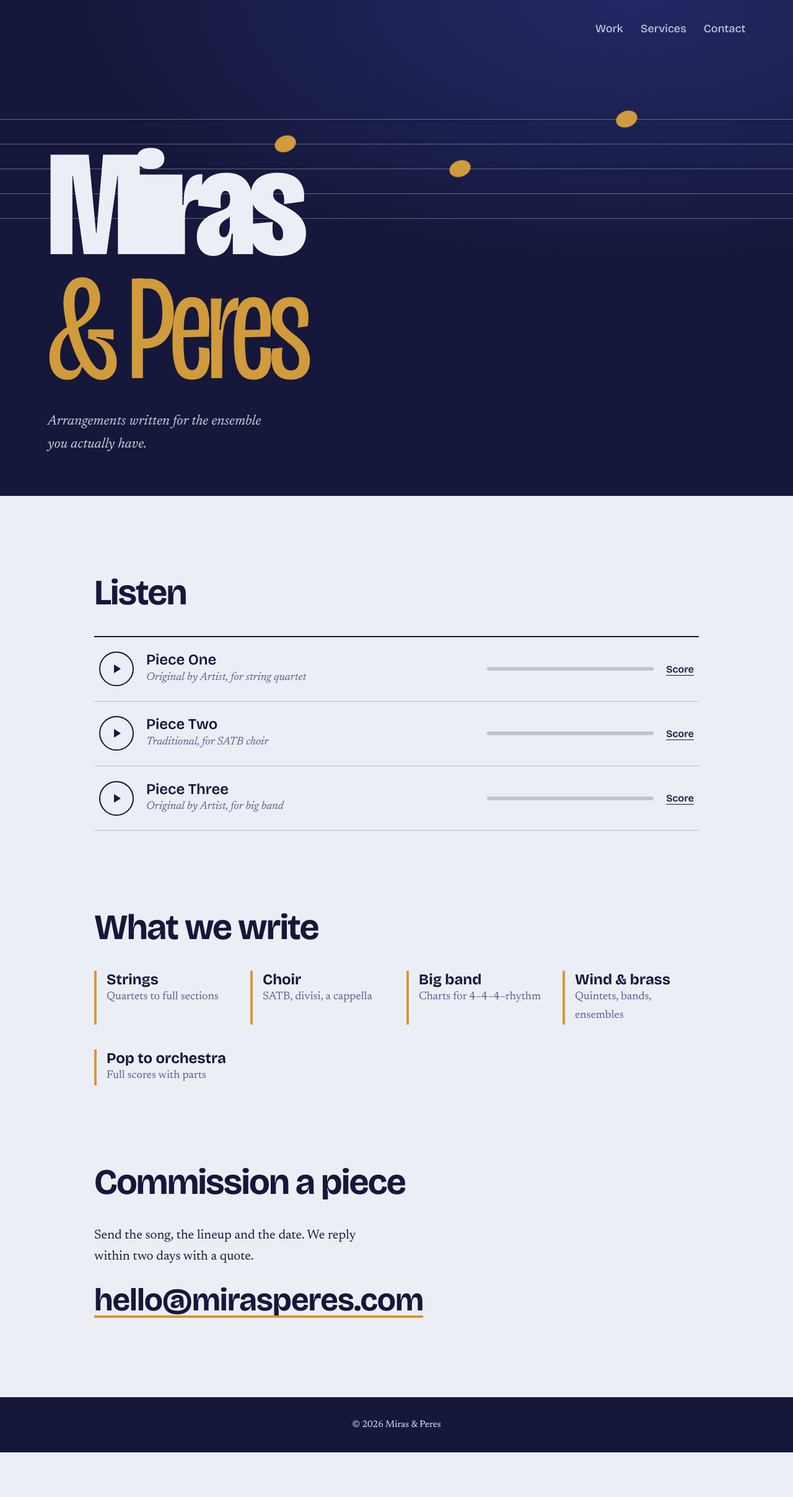
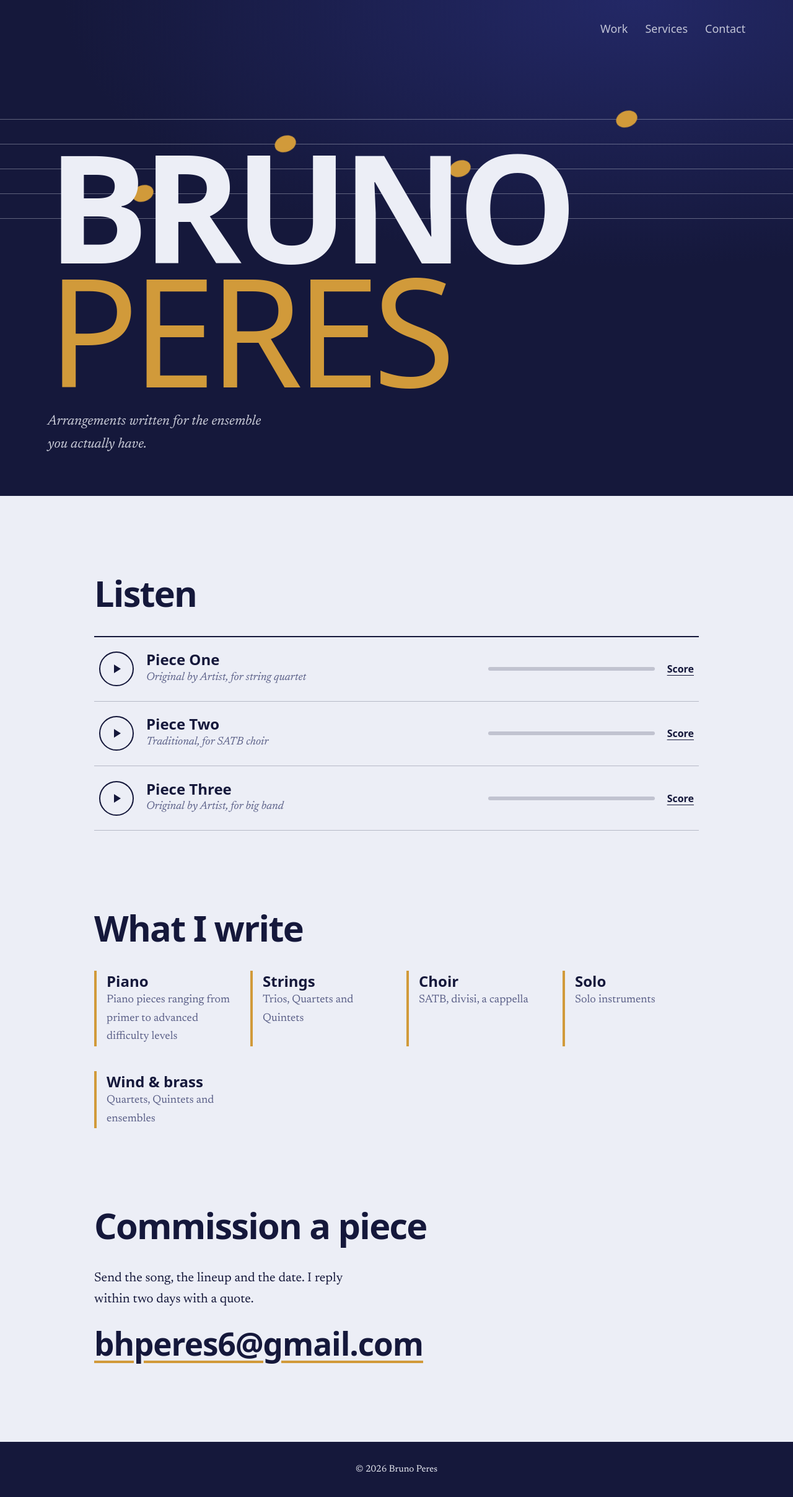
Before and after one commit to neonabuko/mirasperes.github.io, a website built with Vite: page index.html in a window 1280 px wide. Shown: the whole page at 62% size. Before the commit the page ends 2343 px from the top, so only its background shows below. Built offline with nearby package versions, Linux system fonts and the light colour scheme.

Commit message:
update with bruno's info

```diff
--- a/index.html
+++ b/index.html
@@ -1,13 +1,19 @@
-<!DOCTYPE html>
+<!doctype html>
 <html lang="en">
     <head>
-  <meta charset="UTF-8">
-  <meta name="viewport" content="width=device-width, initial-scale=1">
-  <title>Miras & Peres — Music Arrangers</title>
-  <meta name="description" content="Freelance arrangers for strings, choir, big band and orchestra.">
-  <link rel="preconnect" href="https://fonts.googleapis.com">
-  <link rel="preconnect" href="https://fonts.gstatic.com" crossorigin>
-  <link href="https://fonts.googleapis.com/css2?family=Bricolage+Grotesque:opsz,wght@12..96,300..800&family=Newsreader:ital,opsz,wght@0,6..72,300..600;1,6..72,300..600&display=swap" rel="stylesheet">
+        <meta charset="UTF-8" />
+        <meta name="viewport" content="width=device-width, initial-scale=1" />
+        <title>Bruno Peres — Arranger</title>
+        <meta
+            name="description"
+            content="Freelance arrangers for strings, choir, big band and orchestra."
+        />
+        <link rel="preconnect" href="https://fonts.googleapis.com" />
+        <link rel="preconnect" href="https://fonts.gstatic.com" crossorigin />
+        <link
+            href="https://fonts.googleapis.com/css2?family=Bricolage+Grotesque:opsz,wght@12..96,300..800&family=Newsreader:ital,opsz,wght@0,6..72,300..600;1,6..72,300..600&display=swap"
+            rel="stylesheet"
+        />
         <script type="module" src="/src/main.js"></script>
     </head>
     <body>
@@ -18,11 +24,14 @@
                 <a href="#contact">Contact</a>
             </nav>
             <div class="staff" aria-hidden="true">
-      <span></span><span></span><span></span><span></span><span></span>
-      <i class="note n1"></i><i class="note n2"></i><i class="note n3"></i><i class="note n4"></i>
+                <span></span><span></span><span></span><span></span
+                ><span></span> <i class="note n1"></i><i class="note n2"></i
+                ><i class="note n3"></i><i class="note n4"></i>
             </div>
-    <h1><span>Miras</span><span class="amp">&amp; Peres</span></h1>
-    <p class="tag">Arrangements written for the ensemble you actually have.</p>
+            <h1><span>BRUNO</span><span class="amp">PERES</span></h1>
+            <p class="tag">
+                Arrangements written for the ensemble you actually have.
+            </p>
         </section>
 
         <main>
@@ -32,23 +41,46 @@
             </section>
 
             <section id="services">
-      <h2>What we write</h2>
+                <h2>What I write</h2>
                 <dl class="services">
-        <div><dt>Strings</dt><dd>Quartets to full sections</dd></div>
-        <div><dt>Choir</dt><dd>SATB, divisi, a cappella</dd></div>
-        <div><dt>Big band</dt><dd>Charts for 4–4–4–rhythm</dd></div>
-        <div><dt>Wind &amp; brass</dt><dd>Quintets, bands, ensembles</dd></div>
-        <div><dt>Pop to orchestra</dt><dd>Full scores with parts</dd></div>
+                    <div>
+                        <dt>Piano</dt>
+                        <dd>
+                            Piano pieces ranging from primer to advanced
+                            difficulty levels
+                        </dd>
+                    </div>
+                    <div>
+                        <dt>Strings</dt>
+                        <dd>Trios, Quartets and Quintets</dd>
+                    </div>
+                    <div>
+                        <dt>Choir</dt>
+                        <dd>SATB, divisi, a cappella</dd>
+                    </div>
+                    <div>
+                        <dt>Solo</dt>
+                        <dd>Solo instruments</dd>
+                    </div>
+                    <div>
+                        <dt>Wind &amp; brass</dt>
+                        <dd>Quartets, Quintets and ensembles</dd>
+                    </div>
                 </dl>
             </section>
 
             <section id="contact">
                 <h2>Commission a piece</h2>
-      <p>Send the song, the lineup and the date. We reply within two days with a quote.</p>
-      <a class="mail" href="mailto:hello@mirasperes.com">hello@mirasperes.com</a>
+                <p>
+                    Send the song, the lineup and the date. I reply within two
+                    days with a quote.
+                </p>
+                <a class="mail" href="mailto:hello@mirasperes.com"
+                    >bhperes6@gmail.com</a
+                >
             </section>
         </main>
 
-  <footer>© 2026 Miras &amp; Peres</footer>
+        <footer>© 2026 Bruno Peres</footer>
     </body>
 </html>
--- a/src/style.css
+++ b/src/style.css
@@ -4,106 +4,321 @@
     --paper: #eceef6;
     --brass: #d19a3a;
     --slate: #5b6088;
-  --display: 'Bricolage Grotesque', system-ui, sans-serif;
-  --body: 'Newsreader', Georgia, serif;
+    --display: "Cormorant Garamond", system-ui, sans-serif;
+    --body: "Newsreader", Georgia, serif;
 }
-* { box-sizing: border-box; margin: 0; }
-html { scroll-behavior: smooth; }
-body { font: 1.125rem/1.65 var(--body); background: var(--paper); color: var(--ink); }
-a { color: inherit; }
-:focus-visible { outline: 3px solid var(--brass); outline-offset: 3px; }
+* {
+    box-sizing: border-box;
+    margin: 0;
+}
+html {
+    scroll-behavior: smooth;
+}
+body {
+    font: 1.125rem/1.65 var(--body);
+    background: var(--paper);
+    color: var(--ink);
+}
+a {
+    color: inherit;
+}
+:focus-visible {
+    outline: 3px solid var(--brass);
+    outline-offset: 3px;
+}
 
 /* HERO */
 .hero {
-  position: relative; min-height: 100svh; overflow: hidden;
-  background: radial-gradient(120% 90% at 80% 0%, var(--ink-2), var(--ink) 60%);
+    position: relative;
+    min-height: 100svh;
+    overflow: hidden;
+    background: radial-gradient(
+        120% 90% at 80% 0%,
+        var(--ink-2),
+        var(--ink) 60%
+    );
     color: var(--paper);
-  display: flex; flex-direction: column; justify-content: flex-end;
+    display: flex;
+    flex-direction: column;
+    justify-content: flex-end;
     padding: 2rem clamp(1.25rem, 6vw, 5rem) clamp(2rem, 8vh, 5rem);
 }
-.hero nav { position: absolute; top: 2rem; right: clamp(1.25rem, 6vw, 5rem); display: flex; gap: 1.75rem; z-index: 2; }
-.hero nav a { text-decoration: none; font-family: var(--display); font-weight: 500; opacity: .8; }
-.hero nav a:hover { opacity: 1; color: var(--brass); }
+.hero nav {
+    position: absolute;
+    top: 2rem;
+    right: clamp(1.25rem, 6vw, 5rem);
+    display: flex;
+    gap: 1.75rem;
+    z-index: 2;
+}
+.hero nav a {
+    text-decoration: none;
+    font-family: var(--display);
+    font-weight: 500;
+    opacity: 0.8;
+}
+.hero nav a:hover {
+    opacity: 1;
+    color: var(--brass);
+}
 
 h1 {
-  position: relative; z-index: 1; display: flex; flex-direction: column;
-  font: 800 clamp(4.5rem, 19vw, 17rem)/.82 var(--display);
-  font-stretch: 75%; letter-spacing: -.045em;
+    position: relative;
+    z-index: 1;
+    display: flex;
+    flex-direction: column;
+    font: 800 clamp(4.5rem, 19vw, 17rem)/0.82 var(--display);
+    font-stretch: 75%;
+    letter-spacing: -0.045em;
 }
-h1 .amp { color: var(--brass); font-weight: 300; }
-.tag { position: relative; z-index: 1; margin-top: 2rem; max-width: 30ch; font-size: 1.4rem; font-style: italic; opacity: .85; }
+h1 .amp {
+    color: var(--brass);
+    font-weight: 300;
+}
+.tag {
+    position: relative;
+    z-index: 1;
+    margin-top: 2rem;
+    max-width: 30ch;
+    font-size: 1.4rem;
+    font-style: italic;
+    opacity: 0.85;
+}
 
 /* STAFF: five lines draw in once, notes land on them */
-.staff { position: absolute; inset: 0; pointer-events: none; }
+.staff {
+    position: absolute;
+    inset: 0;
+    pointer-events: none;
+}
 .staff span {
-  position: absolute; left: 0; right: 0; height: 1px; background: var(--paper); opacity: .35;
-  transform-origin: left; animation: draw 1.4s cubic-bezier(.2,.7,.2,1) both;
+    position: absolute;
+    left: 0;
+    right: 0;
+    height: 1px;
+    background: var(--paper);
+    opacity: 0.35;
+    transform-origin: left;
+    animation: draw 1.4s cubic-bezier(0.2, 0.7, 0.2, 1) both;
 }
-.staff span:nth-child(1) { top: 24%; animation-delay: .0s }
-.staff span:nth-child(2) { top: 29%; animation-delay: .1s }
-.staff span:nth-child(3) { top: 34%; animation-delay: .2s }
-.staff span:nth-child(4) { top: 39%; animation-delay: .3s }
-.staff span:nth-child(5) { top: 44%; animation-delay: .4s }
+.staff span:nth-child(1) {
+    top: 24%;
+    animation-delay: 0s;
+}
+.staff span:nth-child(2) {
+    top: 29%;
+    animation-delay: 0.1s;
+}
+.staff span:nth-child(3) {
+    top: 34%;
+    animation-delay: 0.2s;
+}
+.staff span:nth-child(4) {
+    top: 39%;
+    animation-delay: 0.3s;
+}
+.staff span:nth-child(5) {
+    top: 44%;
+    animation-delay: 0.4s;
+}
 .note {
-  position: absolute; width: 2.2rem; height: 1.6rem; margin: -.8rem 0 0 -1.1rem;
-  background: var(--brass); border-radius: 50%; transform: rotate(-20deg);
-  animation: land .9s cubic-bezier(.3,1.4,.5,1) both;
+    position: absolute;
+    width: 2.2rem;
+    height: 1.6rem;
+    margin: -0.8rem 0 0 -1.1rem;
+    background: var(--brass);
+    border-radius: 50%;
+    transform: rotate(-20deg);
+    animation: land 0.9s cubic-bezier(0.3, 1.4, 0.5, 1) both;
 }
-.n1 { left: 18%; top: 39%; animation-delay: 1.1s }
-.n2 { left: 36%; top: 29%; animation-delay: 1.25s }
-.n3 { left: 58%; top: 34%; animation-delay: 1.4s }
-.n4 { left: 79%; top: 24%; animation-delay: 1.55s }
-@keyframes draw { from { transform: scaleX(0) } }
-@keyframes land { from { transform: translateY(-2.5rem) rotate(-20deg); opacity: 0 } }
+.n1 {
+    left: 18%;
+    top: 39%;
+    animation-delay: 1.1s;
+}
+.n2 {
+    left: 36%;
+    top: 29%;
+    animation-delay: 1.25s;
+}
+.n3 {
+    left: 58%;
+    top: 34%;
+    animation-delay: 1.4s;
+}
+.n4 {
+    left: 79%;
+    top: 24%;
+    animation-delay: 1.55s;
+}
+@keyframes draw {
+    from {
+        transform: scaleX(0);
+    }
+}
+@keyframes land {
+    from {
+        transform: translateY(-2.5rem) rotate(-20deg);
+        opacity: 0;
+    }
+}
 
 /* SECTIONS */
-main section { max-width: 1040px; margin: 0 auto; padding: clamp(4rem, 10vw, 8rem) clamp(1.25rem, 5vw, 2rem) 0; }
-main section:last-child { padding-bottom: clamp(4rem, 10vw, 8rem); }
-h2 { font: 700 clamp(2.2rem, 5vw, 3.6rem)/1 var(--display); letter-spacing: -.03em; margin-bottom: 2.5rem; }
+main section {
+    max-width: 1040px;
+    margin: 0 auto;
+    padding: clamp(4rem, 10vw, 8rem) clamp(1.25rem, 5vw, 2rem) 0;
+}
+main section:last-child {
+    padding-bottom: clamp(4rem, 10vw, 8rem);
+}
+h2 {
+    font: 700 clamp(2.2rem, 5vw, 3.6rem)/1 var(--display);
+    letter-spacing: -0.03em;
+    margin-bottom: 2.5rem;
+}
 
 /* WORKS */
-.works { list-style: none; padding: 0; border-top: 2px solid var(--ink); }
+.works {
+    list-style: none;
+    padding: 0;
+    border-top: 2px solid var(--ink);
+}
 .work {
-  display: grid; grid-template-columns: 3.5rem 1fr minmax(80px, 28%) auto; gap: 1.25rem; align-items: center;
-  padding: 1.4rem .5rem; border-bottom: 1px solid color-mix(in srgb, var(--ink) 25%, transparent);
-  transition: background .2s;
+    display: grid;
+    grid-template-columns: 3.5rem 1fr minmax(80px, 28%) auto;
+    gap: 1.25rem;
+    align-items: center;
+    padding: 1.4rem 0.5rem;
+    border-bottom: 1px solid color-mix(in srgb, var(--ink) 25%, transparent);
+    transition: background 0.2s;
 }
-.work.on { background: var(--ink); color: var(--paper); border-color: var(--ink); }
-.work h3 { font: 600 1.5rem/1.2 var(--display); }
-.work p { color: var(--slate); font-style: italic; }
-.work.on p { color: color-mix(in srgb, var(--paper) 70%, transparent); }
+.work.on {
+    background: var(--ink);
+    color: var(--paper);
+    border-color: var(--ink);
+}
+.work h3 {
+    font: 600 1.5rem/1.2 var(--display);
+}
+.work p {
+    color: var(--slate);
+    font-style: italic;
+}
+.work.on p {
+    color: color-mix(in srgb, var(--paper) 70%, transparent);
+}
 .play {
-  width: 3.5rem; height: 3.5rem; border-radius: 50%; border: 2px solid currentColor;
-  background: none; color: inherit; cursor: pointer; display: grid; place-items: center;
-  transition: background .2s, color .2s, transform .15s;
+    width: 3.5rem;
+    height: 3.5rem;
+    border-radius: 50%;
+    border: 2px solid currentColor;
+    background: none;
+    color: inherit;
+    cursor: pointer;
+    display: grid;
+    place-items: center;
+    transition:
+        background 0.2s,
+        color 0.2s,
+        transform 0.15s;
 }
-.play svg { width: 1.5rem; height: 1.5rem; fill: currentColor; }
-.play:hover { background: var(--brass); border-color: var(--brass); color: var(--ink); }
-.play:active { transform: scale(.94); }
-.bar { height: 6px; background: color-mix(in srgb, currentColor 20%, transparent); border-radius: 3px; cursor: pointer; }
-.bar i { display: block; height: 100%; width: 0; background: var(--brass); border-radius: 3px; }
-.score { font: 600 1rem var(--display); text-decoration: underline; text-underline-offset: 4px; }
-.score:hover { color: var(--brass); }
+.play svg {
+    width: 1.5rem;
+    height: 1.5rem;
+    fill: currentColor;
+}
+.play:hover {
+    background: var(--brass);
+    border-color: var(--brass);
+    color: var(--ink);
+}
+.play:active {
+    transform: scale(0.94);
+}
+.bar {
+    height: 6px;
+    background: color-mix(in srgb, currentColor 20%, transparent);
+    border-radius: 3px;
+    cursor: pointer;
+}
+.bar i {
+    display: block;
+    height: 100%;
+    width: 0;
+    background: var(--brass);
+    border-radius: 3px;
+}
+.score {
+    font: 600 1rem var(--display);
+    text-decoration: underline;
+    text-underline-offset: 4px;
+}
+.score:hover {
+    color: var(--brass);
+}
 
 /* SERVICES */
-.services { display: grid; grid-template-columns: repeat(auto-fit, minmax(210px, 1fr)); gap: 2.5rem 2rem; }
-.services div { border-left: 4px solid var(--brass); padding-left: 1rem; }
-.services dt { font: 700 1.5rem var(--display); }
-.services dd { color: var(--slate); }
+.services {
+    display: grid;
+    grid-template-columns: repeat(auto-fit, minmax(210px, 1fr));
+    gap: 2.5rem 2rem;
+}
+.services div {
+    border-left: 4px solid var(--brass);
+    padding-left: 1rem;
+}
+.services dt {
+    font: 700 1.5rem var(--display);
+}
+.services dd {
+    color: var(--slate);
+}
 
 /* CONTACT */
-#contact p { max-width: 38ch; font-size: 1.3rem; margin-bottom: 1.5rem; }
-.mail { font: 700 clamp(1.6rem, 6vw, 3.2rem)/1.1 var(--display); letter-spacing: -.02em; text-decoration-thickness: 4px; text-decoration-color: var(--brass); text-underline-offset: 8px; word-break: break-word; }
-.mail:hover { color: var(--slate); }
+#contact p {
+    max-width: 38ch;
+    font-size: 1.3rem;
+    margin-bottom: 1.5rem;
+}
+.mail {
+    font: 700 clamp(1.6rem, 6vw, 3.2rem)/1.1 var(--display);
+    letter-spacing: -0.02em;
+    text-decoration-thickness: 4px;
+    text-decoration-color: var(--brass);
+    text-underline-offset: 8px;
+    word-break: break-word;
+}
+.mail:hover {
+    color: var(--slate);
+}
 
-footer { background: var(--ink); color: var(--paper); text-align: center; padding: 2rem; font-size: .95rem; }
+footer {
+    background: var(--ink);
+    color: var(--paper);
+    text-align: center;
+    padding: 2rem;
+    font-size: 0.95rem;
+}
 
 @media (max-width: 640px) {
-  .work { grid-template-columns: 3.5rem 1fr; }
-  .bar, .score { grid-column: 1 / -1; }
-  .hero nav { gap: 1rem; }
+    .work {
+        grid-template-columns: 3.5rem 1fr;
+    }
+    .bar,
+    .score {
+        grid-column: 1 / -1;
+    }
+    .hero nav {
+        gap: 1rem;
+    }
 }
 @media (prefers-reduced-motion: reduce) {
-  html { scroll-behavior: auto; }
-  .staff span, .note { animation: none; }
+    html {
+        scroll-behavior: auto;
     }
+    .staff span,
+    .note {
+        animation: none;
+    }
+}
```
Lines whose indentation alone changed are shown as unchanged.
